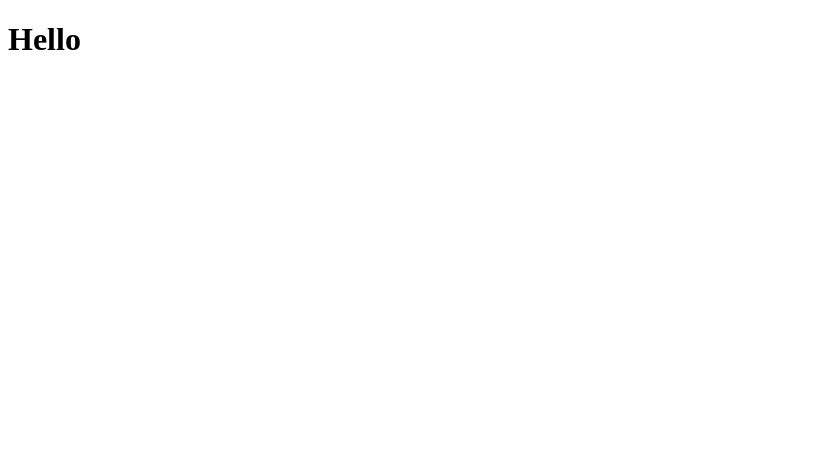
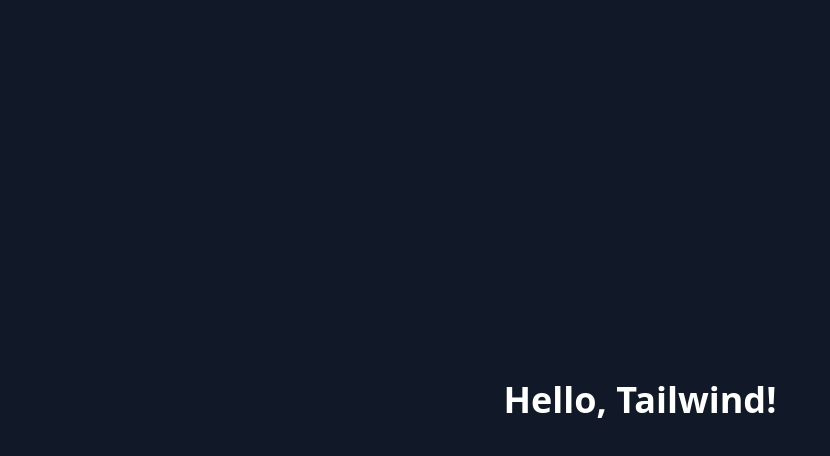
Before and after one commit to shakilaShaik/Blinkit-clone, a React (Vite) app in the folder client/: page / in a window 1280 px wide. Shown: the top 456 px of the page, without its empty margins (0-830 px from the left). Built offline with nearby package versions, Linux system fonts and the light colour scheme.

Commit message:
configured tailwind

```diff
--- a/client/index.html
+++ b/client/index.html
@@ -1,13 +1,18 @@
 <!DOCTYPE html>
 <html lang="en">
+
 <head>
   <meta charset="UTF-8" />
   <link rel="icon" type="image/svg+xml" href="/vite.svg" />
   <meta name="viewport" content="width=device-width, initial-scale=1.0" />
   <title>Blinkit-clone</title>
+  <script src="https://cdn.tailwindcss.com"></script>
+
 </head>
+
 <body>
   <div id="root"></div>
   <script type="module" src="/src/main.jsx"></script>
 </body>
+
 </html>
--- a/client/package.json
+++ b/client/package.json
@@ -18,11 +18,14 @@
     "@types/react": "^19.0.8",
     "@types/react-dom": "^19.0.3",
     "@vitejs/plugin-react-swc": "^3.5.0",
+    "autoprefixer": "^10.4.20",
     "eslint": "^9.19.0",
     "eslint-plugin-react": "^7.37.4",
     "eslint-plugin-react-hooks": "^5.0.0",
     "eslint-plugin-react-refresh": "^0.4.18",
     "globals": "^15.14.0",
+    "postcss": "^8.5.3",
+    "tailwindcss": "^4.0.8",
     "vite": "^6.1.0"
   }
 }
--- a/client/src/App.jsx
+++ b/client/src/App.jsx
@@ -2,11 +2,9 @@
 
 function App() {
   return (
-    <>
-      <main>
-        <h1>Hello</h1>
-      </main>
-    </>
+    <main className="flex items-center justify-center h-screen bg-gray-900">
+      <h1 className="text-4xl font-bold text-white">Hello, Tailwind!</h1>
+    </main>
   );
 }
 
--- /dev/null
+++ b/client/tailwind.config.js
@@ -0,0 +1,7 @@
+module.exports = {
+  content: ["./src/**/*.{html,js,jsx,ts,tsx}"],
+  theme: {
+    extend: {},
+  },
+  plugins: [],
+};
```
Also changed, not shown: 1 other file (tests, documents, lock files or other folders). Lines whose indentation alone changed are shown as unchanged.
